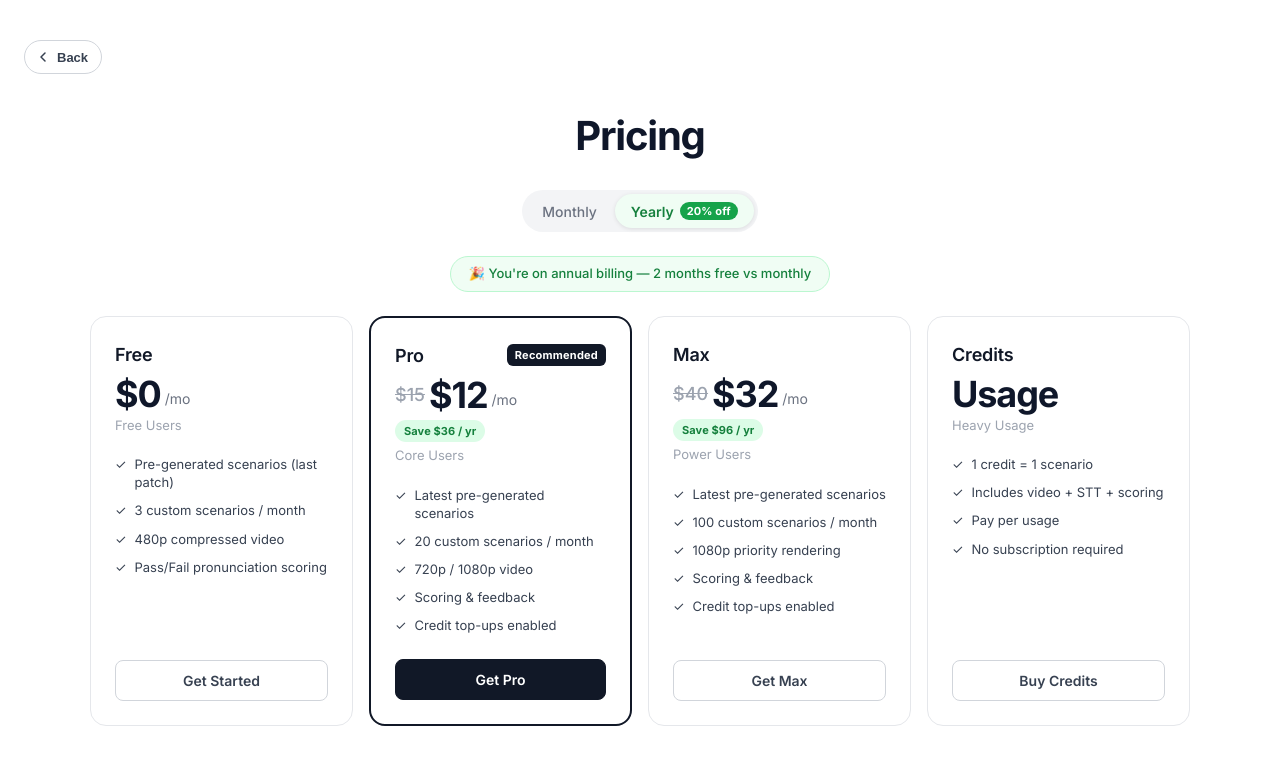
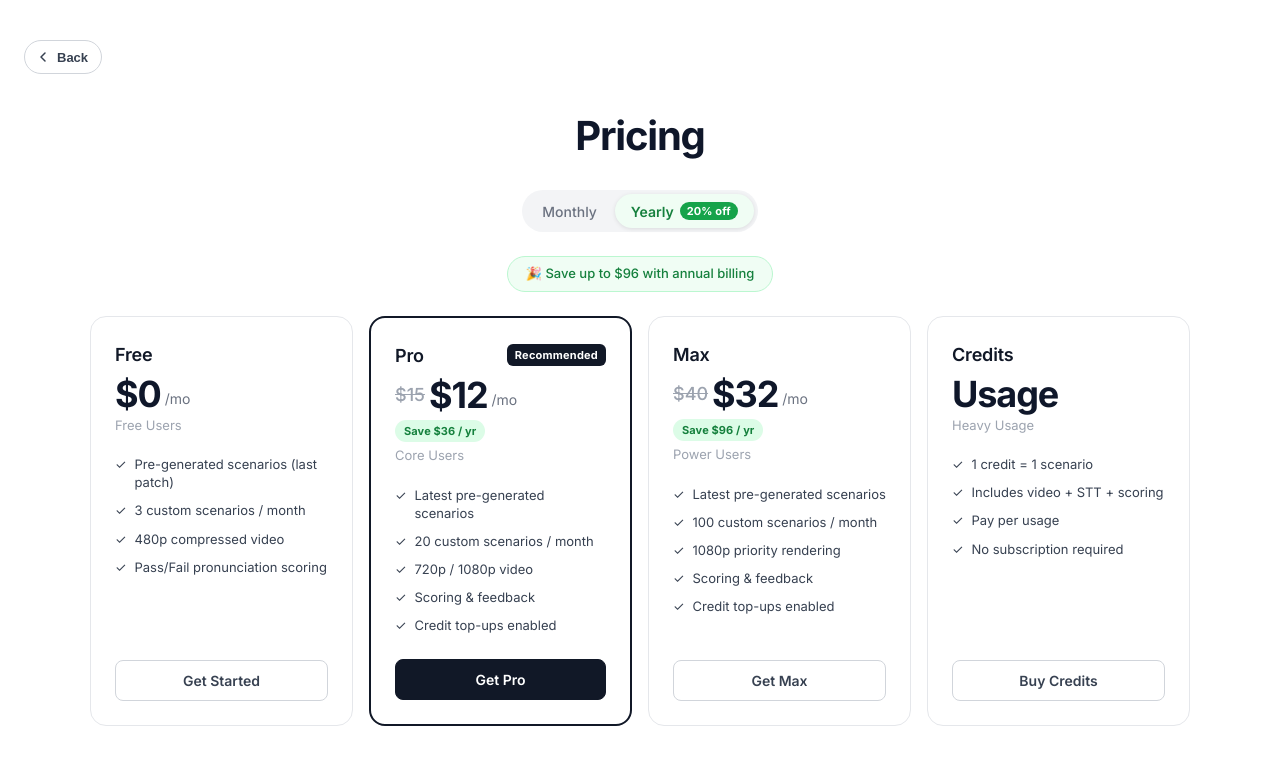
Before and after one commit to RaynerGWH/beyond-hello, a React (Vite) app in the folder beyondhello/: page /plans in a window 1280 px wide. Shown: the top 764 px of the page. Built offline with nearby package versions, Linux system fonts and the light colour scheme.

Commit message:
feat: update subscription plans banner to show annual savings amount

```diff
--- a/beyondhello/src/pages/SubscriptionPlans.jsx
+++ b/beyondhello/src/pages/SubscriptionPlans.jsx
@@ -106,7 +106,7 @@ function SubscriptionPlans() {
 
       {billing === 'yearly' && (
         <p className="plans-yearly-banner">
-          🎉 You're on annual billing — 2 months free vs monthly
+          🎉 Save up to $96 with annual billing
         </p>
       )}
 
```
